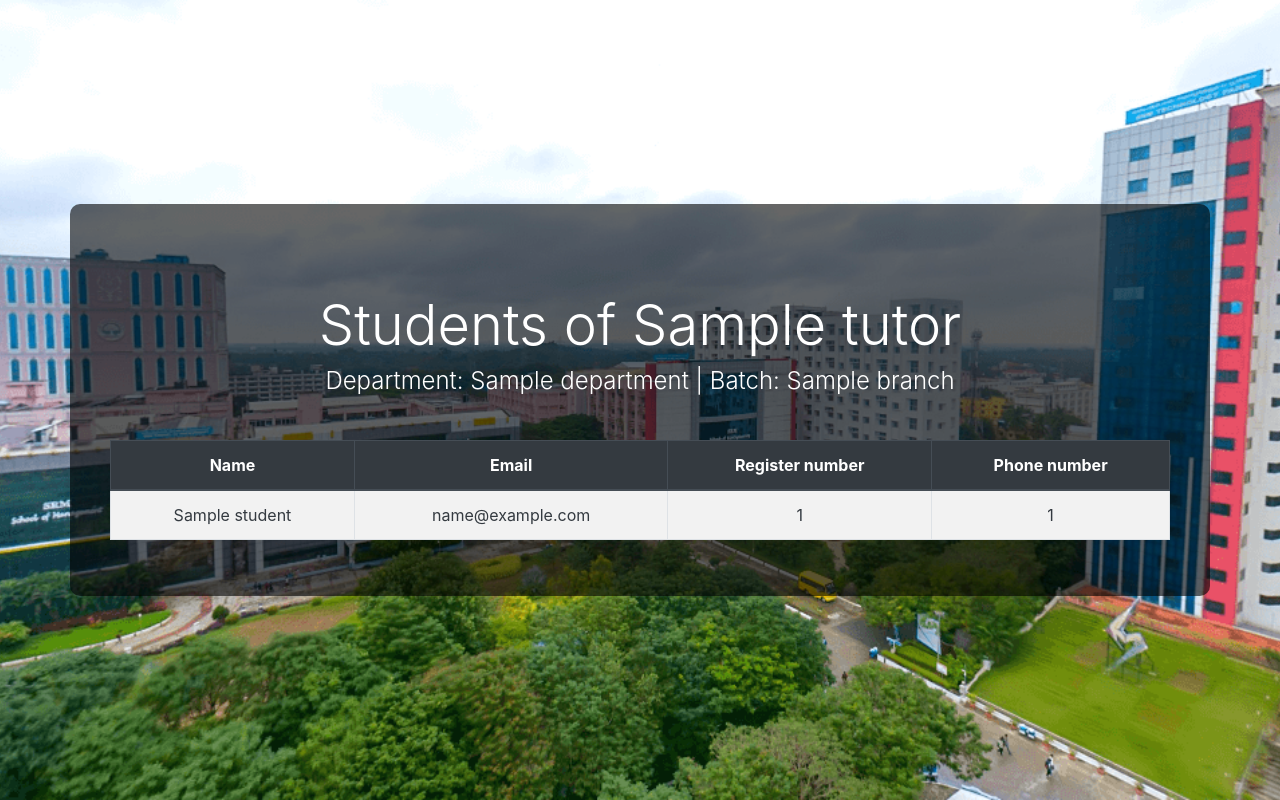
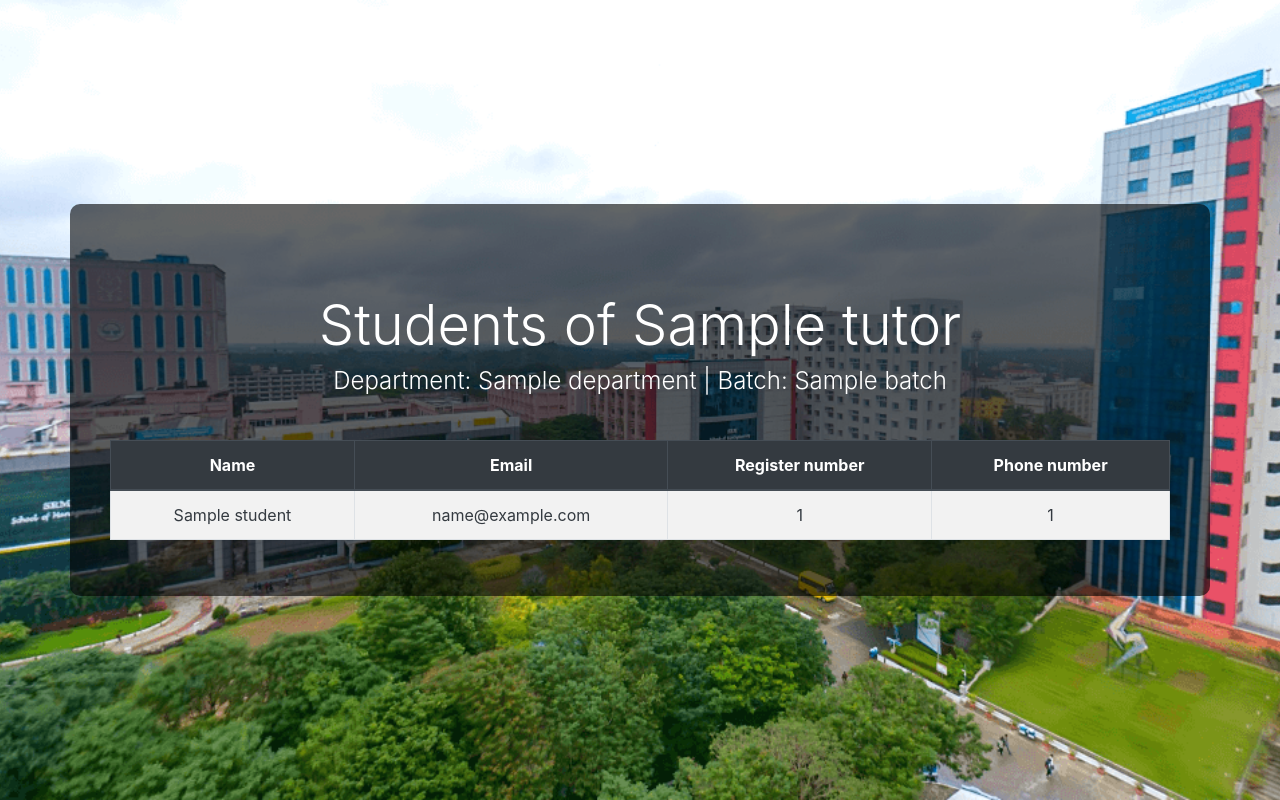
Before and after one commit to Brindhalakshmi17/mini-project, a Flask app: template templates/tutor_students.html in a window 1280 px wide. Run offline with Flask 3, Linux system fonts and the light colour scheme; the template is opened without the code that fills it: most values are stand-ins (such as "Sample title", 1, 10 or a date in 2020); some libraries are stand-ins or nearby versions.

Commit message:
fix: tutor side bug

```diff
--- a/templates/tutor_students.html
+++ b/templates/tutor_students.html
@@ -14,7 +14,7 @@
     <div class="background">
       <div class="container text-center text-white">
         <h1 class="mt-5 display-4">Students of {{ tutor.name }}</h1>
-        <h4 class="font-weight-light">Department: {{ tutor.department }} | Batch: {{ tutor.branch }}</h4>
+        <h4 class="font-weight-light">Department: {{ tutor.department }} | Batch: {{ tutor.batch }}</h4>
         <div class="table-responsive mt-4">
           <table class="table table-bordered table-hover table-striped bg-white text-dark">
             <thead class="thead-dark">
```
